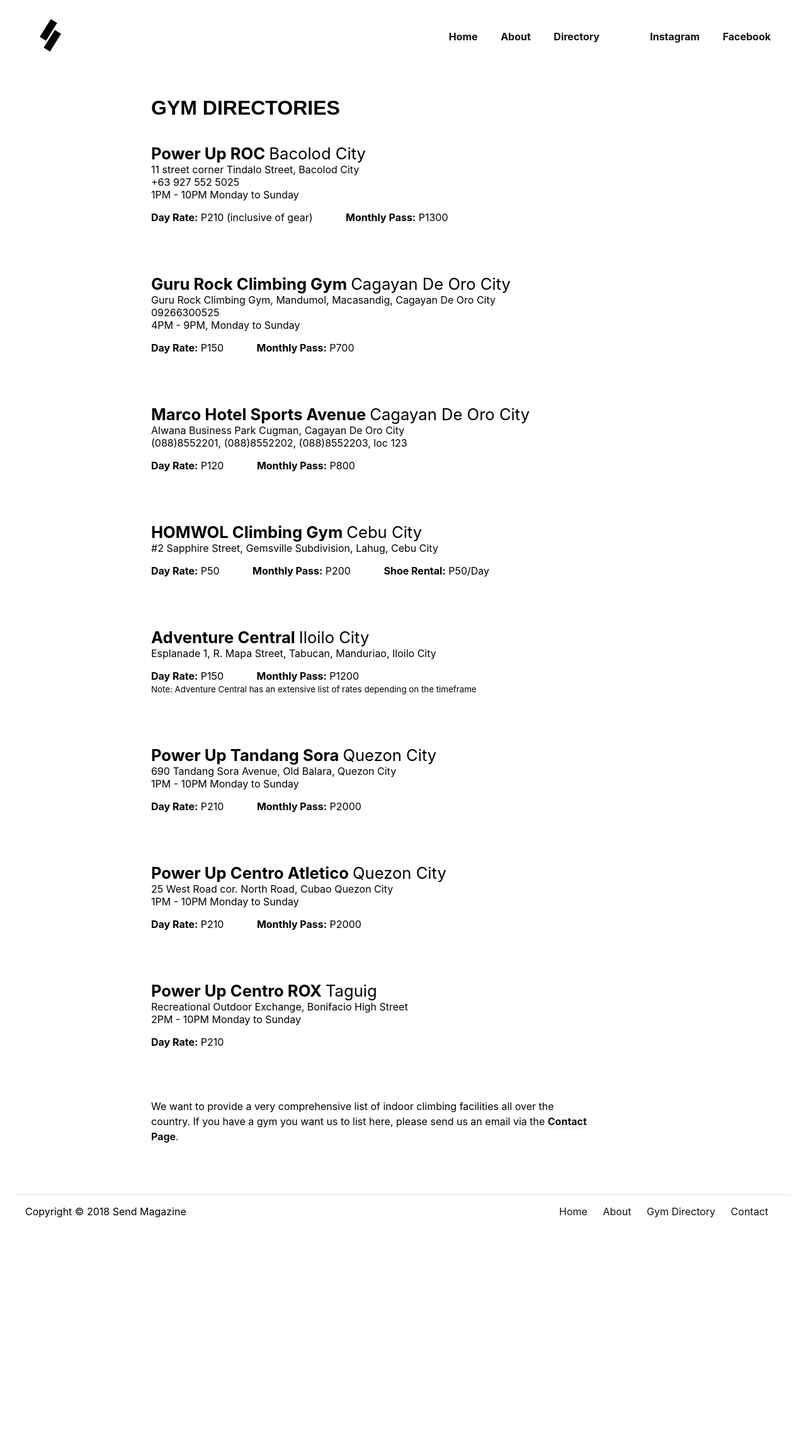
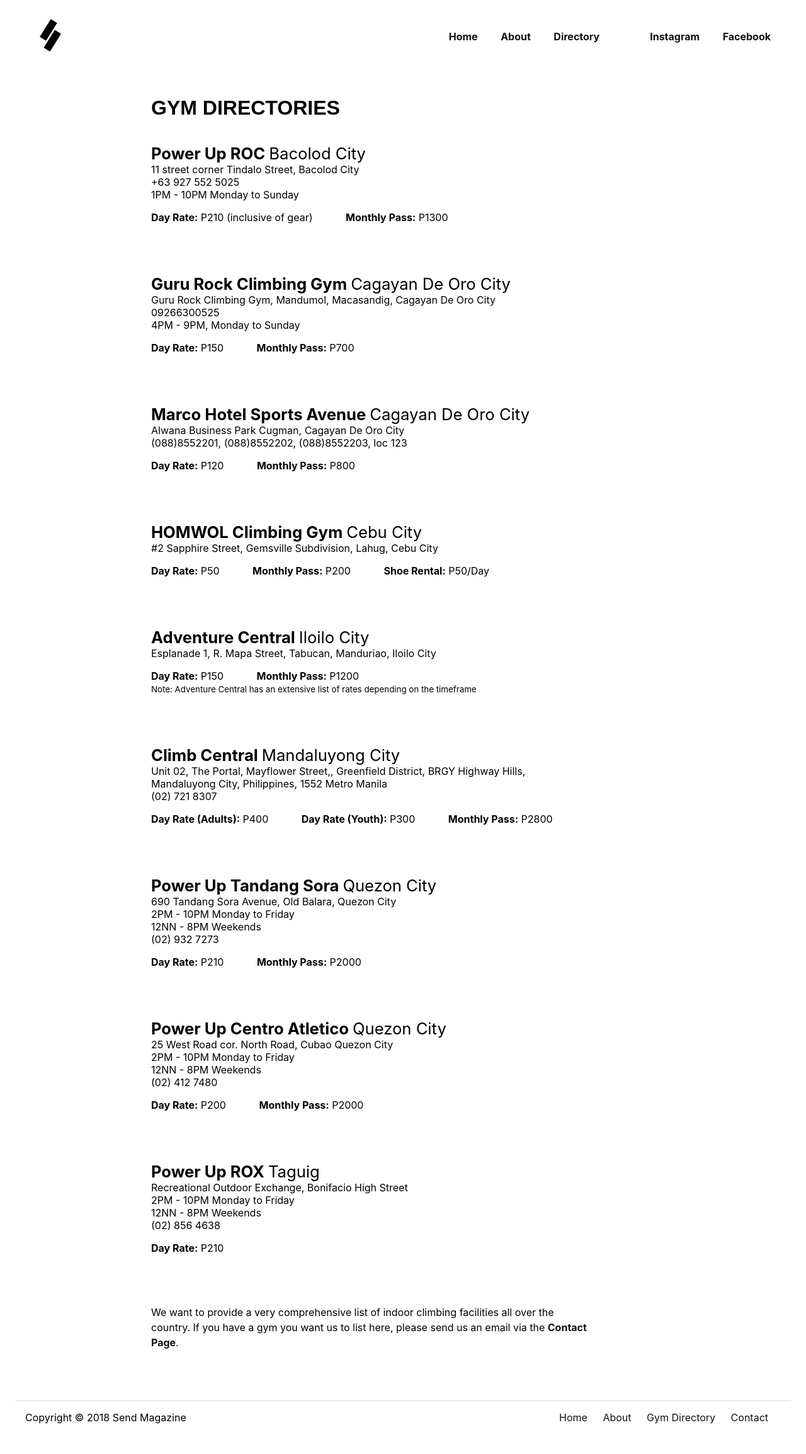
Before and after one commit to nickaguilos/sendmagazine, a Jekyll site: the page built from directory.md, in a window 1280 px wide. Shown: the whole page at 63% size. Built offline with Jekyll 4.4.1, drawn with Linux system fonts in a browser that asks for light colours; nearby versions of some CDN libraries; some web fonts are replaced; before the commit the page ends 1981 px from its top, so only the background shows below that.

Commit message:
adding edits to content

```diff
--- a/_sass/send/_page-home.scss
+++ b/_sass/send/_page-home.scss
@@ -42,7 +42,7 @@
 			a {
 				display: block;
 				width: 100%;
-				min-height: 300px
+				height: 500px
 			}
 		}
 
--- a/directory.md
+++ b/directory.md
@@ -102,10 +102,34 @@ image: /assets/images/og-image.jpg
 	</article>
 
 	<article>
+		<h2>Climb Central <span>Mandaluyong City</span></h2>
+		<span>
+			Unit 02, The Portal, Mayflower Street,, Greenfield District, BRGY Highway Hills, Mandaluyong City, Philippines, 1552 Metro Manila<br>
+			(02) 721 8307
+		</span>
+
+		<div class="rates">
+			<span>
+				<strong>Day Rate (Adults):</strong> P400
+			</span>
+
+			<span>
+				<strong>Day Rate (Youth):</strong> P300
+			</span>
+
+			<span>
+				<strong>Monthly Pass:</strong> P2800
+			</span>
+		</div>
+	</article>
+
+	<article>
 		<h2>Power Up Tandang Sora <span>Quezon City</span></h2>
 		<span>
 			690 Tandang Sora Avenue, Old Balara, Quezon City<br>
-			1PM - 10PM Monday to Sunday
+			2PM - 10PM Monday to Friday <br>
+			12NN - 8PM Weekends <br>
+			(02) 932 7273
 		</span>
 
 		<div class="rates">
@@ -123,12 +147,14 @@ image: /assets/images/og-image.jpg
 		<h2>Power Up Centro Atletico <span>Quezon City</span></h2>
 		<span>
 			25 West Road cor. North Road, Cubao Quezon City<br>
-			1PM - 10PM Monday to Sunday
+			2PM - 10PM Monday to Friday <br>
+			12NN - 8PM Weekends <br>
+			(02) 412 7480
 		</span>
 
 		<div class="rates">
 			<span>
-				<strong>Day Rate:</strong> P210
+				<strong>Day Rate:</strong> P200
 			</span>
 
 			<span>
@@ -138,10 +164,12 @@ image: /assets/images/og-image.jpg
 	</article>
 
 	<article>
-		<h2>Power Up Centro ROX <span>Taguig</span></h2>
+		<h2>Power Up ROX <span>Taguig</span></h2>
 		<span>
 			Recreational Outdoor Exchange, Bonifacio High Street<br>
-			2PM - 10PM Monday to Sunday
+			2PM - 10PM Monday to Friday <br>
+			12NN - 8PM Weekends <br>
+			(02) 856 4638
 		</span>
 
 		<div class="rates">
```
Also changed, not shown: _posts/2018-04-20-nationals.md (+2 -2 lines), 1 other file.
